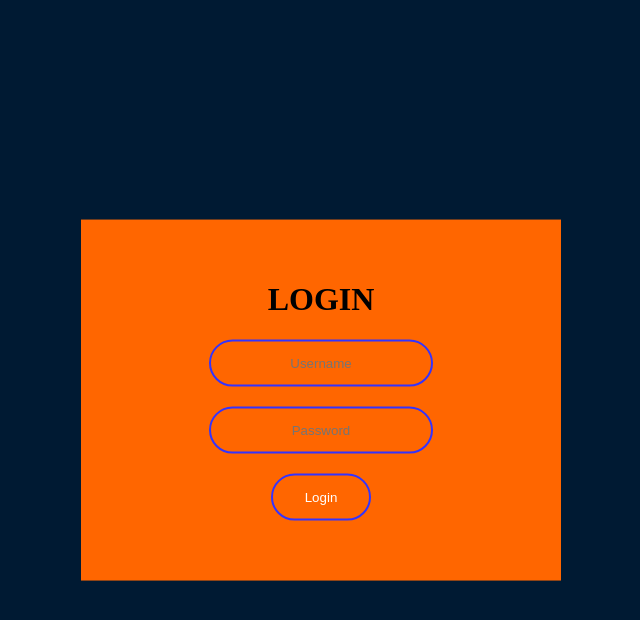
After one commit to Levanduc1999/175A071222_175A071412, a PHP site: page /login.php in a window 1280 px wide. The commit adds this page. Shown: the top 620 px of the page, without its empty margins (319-959 px from the left). Run offline with PHP 8.4, Linux system fonts and the light colour scheme.

Commit message:
update-1

```diff
--- /dev/null
+++ b/CongngheWEB/css/login.css
@@ -0,0 +1,53 @@
+body{
+    margin: 0;
+    padding: 0;
+    background: #001a33;
+}
+.box{
+    width: 400px;
+    padding: 40px;
+    position: absolute;
+    top: 50%;
+    left: 50%;
+    transform: translate(-50%,-50%);
+    background: #ff6600;
+    text-align: center;
+}
+.box input[type="text"], .box input[type="password"]{
+    border: 0;
+    background: none;
+    display: block;
+    margin: 20px auto;
+    text-align: center;
+    border: 2px solid #3333ff;
+    padding: 14px 10px;
+    width: 200px;
+    outline: none;
+    color: white;
+    border-radius: 30px;
+    transition: 0.25s;
+}
+.box h1{
+    text-transform: uppercase;
+}
+.box input[type="submit"]{
+    border: 0;
+    background: none;
+    display: block;
+    margin: 20px auto;
+    text-align: center;
+    border: 2px solid #3333ff;
+    padding: 14px 10px;
+    width: 100px;
+    outline: none;
+    color: white;
+    border-radius: 30px;
+    transition: 0.25s;
+}
+.box input[type="text"]:focus, .box input[type="password"]:focus{
+    width: 200px;
+    border-color: #00ff00;
+}
+.box input[type="submit"]:hover{
+    background: #00ff00;
+}
--- /dev/null
+++ b/CongngheWEB/login.php
@@ -0,0 +1,18 @@
+<!DOCTYPE html>
+<html lang="en">
+<head>
+    <meta charset="UTF-8">
+    <meta name="viewport" content="width=device-width, initial-scale=1.0">
+    <meta http-equiv="X-UA-Compatible" content="ie=edge">
+    <link rel="stylesheet" href="css/login.css">
+    <title>Login</title>
+</head>
+<body>
+    <form class="box" action="">
+        <h1>Login</h1>
+        <input type="text" name="user" placeholder="Username"/>
+        <input type="password" name="password" placeholder="Password"/>
+        <input type="submit" nam="dangnhap" value="Login"/>
+    </form>
+</body>
+</html>
```
Also changed, not shown: CongngheWEB/footer.php (added, +18 -0 lines), CongngheWEB/header.php (added, +15 -0 lines), CongngheWEB/home.php (+3 -34 lines), CongngheWEB/css/style.css (line endings or trailing spaces).
